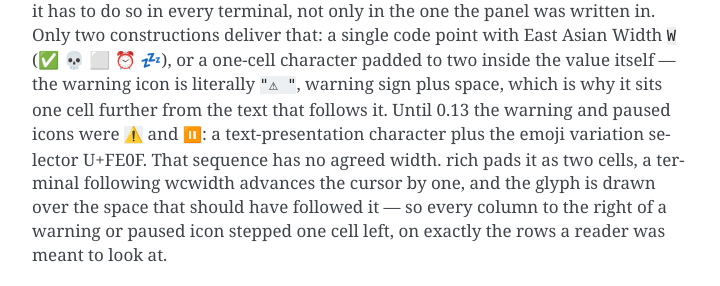
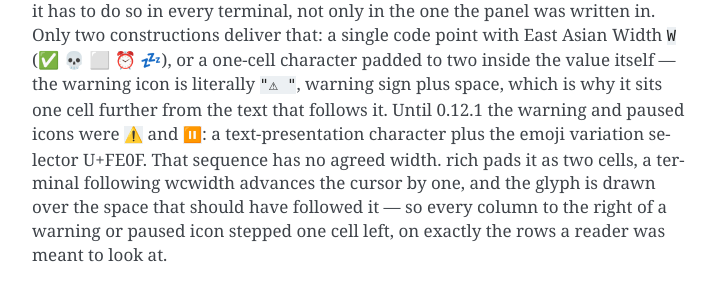
Before and after one commit to edutap-collective/terminal_status_panel, a Sphinx documentation site: the page built from docs/reference/icon-vocabulary.md, in a window 1280 px wide and 900 px high, scrolled down 734 px. Shown: the part 188-474 px from the top of the window, without its empty margins (388-1108 px from the left). Built offline with Sphinx 7.4.7, drawn with Linux system fonts in a browser that asks for light colours.

Commit message:
release: v0.12.1
Version and changelog only, plus the two places that had dated the glyph
change "0.13" now that it ships as a patch release.

The warning and paused rows were one cell out in terminals that advance the
cursor by one for a text character plus U+FE0F. The warning icon is the bare
warning sign with its pad inside the value, the paused icon is `💤`, and a
test pins that every column glyph adds up to two cells by the Unicode tables
alone.

Co-Authored-By: Claude Fable 5.1 <noreply@anthropic.com>

```diff
--- a/docs/reference/icon-vocabulary.md
+++ b/docs/reference/icon-vocabulary.md
@@ -36,7 +36,7 @@ written in. Only two constructions deliver that: a single code point with
 East Asian Width `W` (✅ 💀 ⬜ ⏰ 💤), or a one-cell character padded to two
 inside the value itself — the warning icon is literally `"⚠ "`, warning sign
 plus space, which is why it sits one cell further from the text that follows
-it. Until 0.13 the warning and paused icons were `⚠️` and `⏸️`: a
+it. Until 0.12.1 the warning and paused icons were `⚠️` and `⏸️`: a
 text-presentation character plus the emoji variation selector U+FE0F. That
 sequence has no agreed width. rich pads it as two cells, a terminal following
 wcwidth advances the cursor by one, and the glyph is drawn over the space that
--- a/pyproject.toml
+++ b/pyproject.toml
@@ -1,6 +1,6 @@
 [project]
 name = "terminal-status-panel"
-version = "0.12.0"
+version = "0.12.1"
 description = "Colorful login status panel for servers: system, resources, and Docker Swarm health"
 readme = "README.md"
 requires-python = ">=3.11"
```
Also changed, not shown: CHANGELOG.md (+4 -1 lines), 1 other file.
